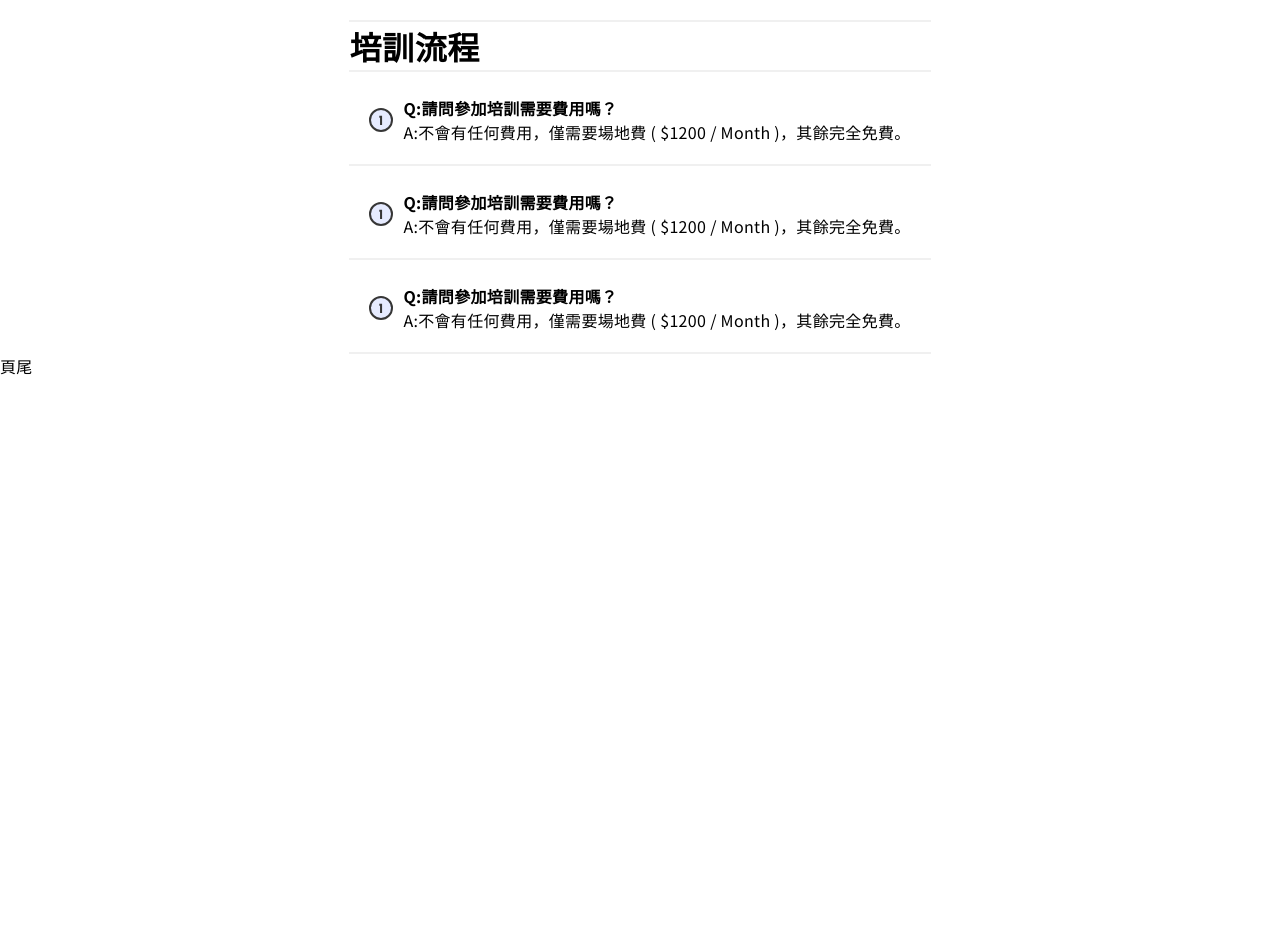
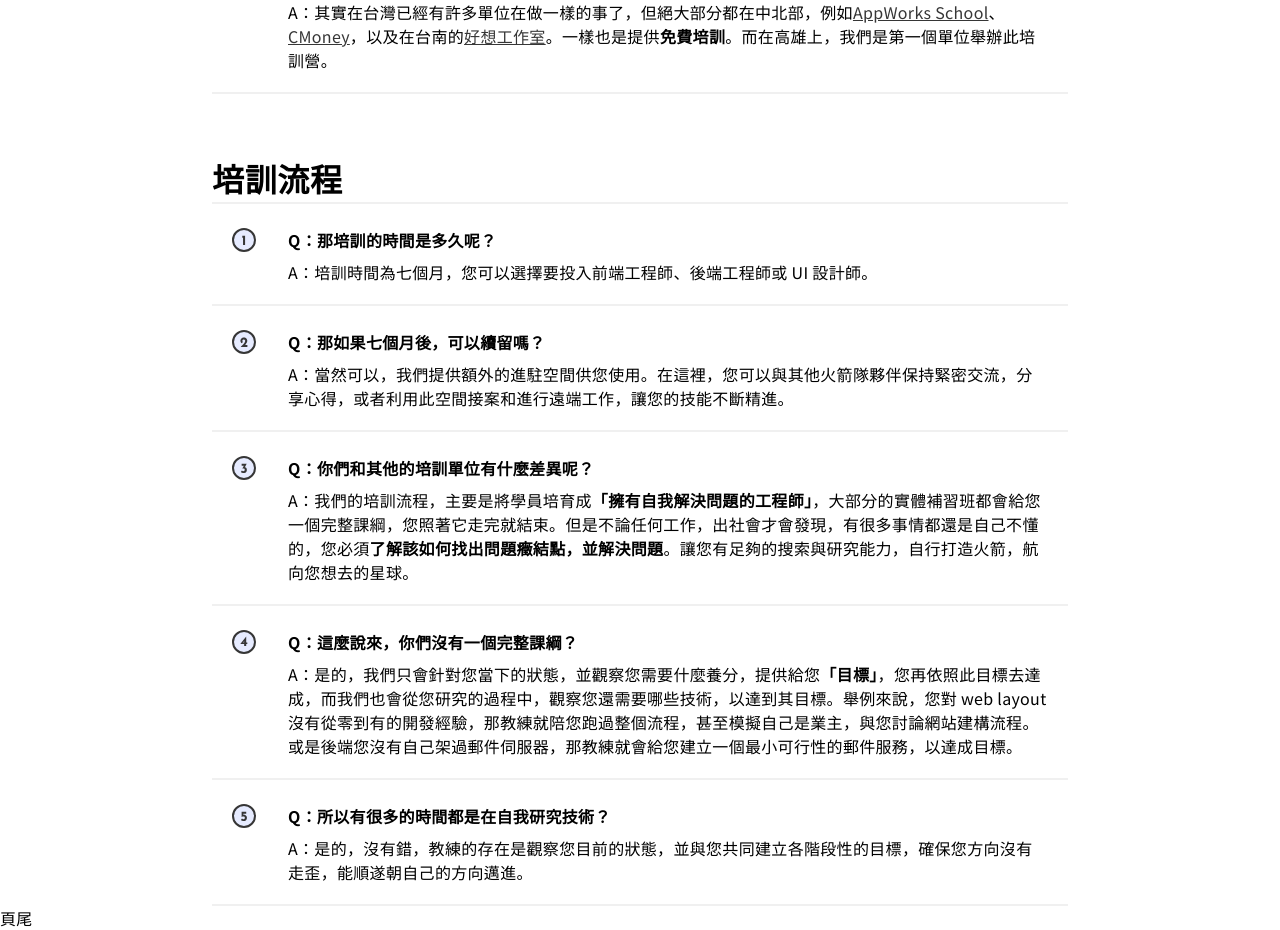
Before and after one commit to Danny-1211/ROCKET, a React (Vite) app: page / in a window 1280 px wide. Shown: the part 1726-2656 px from the top of the page. Before the commit the page ends 2104 px from the top, so only its background shows below. Built offline with nearby package versions, Linux system fonts and the light colour scheme.

Commit message:
feat: Questions component done

```diff
--- a/src/components/rocket/Questions.jsx
+++ b/src/components/rocket/Questions.jsx
@@ -6,41 +6,131 @@ import Q3 from "../../assets/imgs/icon/ic-no.3-lg.svg";
 import Q3_SM from "../../assets/imgs/icon/ic-no.3-sm.svg";
 import Q4 from "../../assets/imgs/icon/ic-no.4-lg.svg";
 import Q4_SM from "../../assets/imgs/icon/ic-no.4-sm.svg";
+import Q5 from "../../assets/imgs/icon/ic-no.5-lg.svg";
+import Q5_SM from "../../assets/imgs/icon/ic-no.5-sm.svg";
 
+// 對應 import 圖片檔名
+const questionIconsLg = [Q1, Q2, Q3, Q4, Q5];
+const questionIconsSm = [Q1_SM, Q2_SM, Q3_SM, Q4_SM, Q5_SM];
 
+// 重點提示標籤
+const BoldText = ({ children }) => <span className="font-bold">{children}</span>;
+// 外部連結標籤
+const ExternalLink = ({ href, children }) => (
+  <a href={href} target="_blank" rel="noreferrer" className="underline text-Neutral-700 hover:text-Neutral-400">
+    {children}
+  </a>
+);
 
-function Listitem() {
+// 培訓費用
+const trainingPayment = [
+  {
+    question: "Q：請問參加培訓需要費用嗎？",
+    answer:(
+      <span>A：不會有任何費用，僅需要場地費 ( $1,200 / Month )，其餘完全免費。</span>
+    )
+  },
+  {
+    question: "Q：你們不是直銷吧？",
+    answer:(
+      <span>A：不是，不會推銷任何東西。</span>
+    )
+  },
+  {
+    question: "Q：你們真的不是詐騙集團？台灣有其他單位做一樣的事了嗎？",
+    answer:(
+      <span>
+        A：其實在台灣已經有許多單位在做一樣的事了，但絕大部分都在中北部，例如<ExternalLink href="https://aiworks.tw/">AppWorks School</ExternalLink>、<ExternalLink href="https://www.programmer101.org/">CMoney</ExternalLink>，以及在台南的<ExternalLink href="https://www.facebook.com/GoodideasStudio/">好想工作室</ExternalLink>。一樣也是提供<BoldText>免費培訓</BoldText>。而在高雄上，我們是第一個單位舉辦此培訓營。
+      </span>
+    )
+  },
+];
+// 培訓流程
+const trainingProcess = [
+  {
+    question: "Q：那培訓的時間是多久呢？",
+    answer: (
+      <span>
+        A：培訓時間為七個月，您可以選擇要投入前端工程師、後端工程師或 UI 設計師。
+      </span>
+    )
+  },
+  {
+    question: "Q：那如果七個月後，可以續留嗎？",
+    answer:(
+      <span>
+        A：當然可以，我們提供額外的進駐空間供您使用。在這裡，您可以與其他火箭隊夥伴保持緊密交流，分享心得，或者利用此空間接案和進行遠端工作，讓您的技能不斷精進。
+      </span>
+    )
+  },
+  {
+    question: "Q：你們和其他的培訓單位有什麼差異呢？",
+    answer:(
+      <span>
+        A：我們的培訓流程，主要是將學員培育成<BoldText>「擁有自我解決問題的工程師」</BoldText>，大部分的實體補習班都會給您一個完整課綱，您照著它走完就結束。但是不論任何工作，出社會才會發現，有很多事情都還是自己不懂的，您必須<BoldText>了解該如何找出問題癥結點，並解決問題</BoldText>。讓您有足夠的搜索與研究能力，自行打造火箭，航向您想去的星球。
+      </span>
+    )
+  },
+  {
+    question: "Q：這麼說來，你們沒有一個完整課綱？",
+    answer:(
+      <span>
+        A：是的，我們只會針對您當下的狀態，並觀察您需要什麼養分，提供給您<BoldText>「目標」</BoldText>，您再依照此目標去達成，而我們也會從您研究的過程中，觀察您還需要哪些技術，以達到其目標。舉例來說，您對 web layout 沒有從零到有的開發經驗，那教練就陪您跑過整個流程，甚至模擬自己是業主，與您討論網站建構流程。或是後端您沒有自己架過郵件伺服器，那教練就會給您建立一個最小可行性的郵件服務，以達成目標。
+      </span>
+    )
+  },
+  {
+    question: "Q：所以有很多的時間都是在自我研究技術？",
+    answer:(
+      <span>
+        A：是的，沒有錯，教練的存在是觀察您目前的狀態，並與您共同建立各階段性的目標，確保您方向沒有走歪，能順遂朝自己的方向邁進。
+      </span>
+    )
+  },
+];
+
+// 問題列表項目
+function Listitem({ content }) {
+  return content.map((item, index) => {
+    return (
+      <div
+        className={` w-full max-w-83 flex gap-4  items-start justify-start  py-5  border-b-2 border-Neutral-200 md:max-w-2xl lg:max-w-214 lg:p-5 lg:gap-8 `}
+        key={index}
+      >
+        <div className="list-number hidden lg:flex lg:items-start lg:justify-start">
+          <img className="object-cover max-w-6 h-6" src={questionIconsLg[index]} alt={`number${index + 1}`} />
+        </div>
+        <div className="list-number lg:hidden flex items-center justify-center">
+          <img  className="object-cover max-w-5 h-5" src={questionIconsSm[index]}  alt={`number${index + 1}`} />
+        </div>
+        <div className="list-desc w-full flex flex-col items-start justify-start gap-2">
+          <p className="font-bold">{item.question}</p>
+          {item.answer}
+        </div>
+      </div>
+    );
+  });
+}
+
+// 問題列表
+function QuestionsList({ title }) {
   return (
-    <div className={`flex gap-2.5 items-center justify-start p-5 border-b-2 border-Neutral-200`}>
-      <div className="list-number hidden lg:flex lg:items-center lg:justify-centerx">
-        <img src={Q1} alt="number1" />
-      </div>
-      <div className="list-number lg:hidden flex items-center justify-centerx">
-        <img src={Q1_SM} alt="number1" />
-      </div>
-      <div className="list-desc flex flex-col items-start justify-start">
-        <p className="font-bold">Q:請問參加培訓需要費用嗎？</p>
-        <p className="">A:不會有任何費用，僅需要場地費 ( $1200 / Month )，其餘完全免費。</p>
-      </div>
+    <div className=" flex flex-col gap-1 justify-start items-start">
+      <p className="h3  w-full border-b-2 border-Neutral-200">{title}</p>
+      {title == "培訓費用" ? (
+        <Listitem content={trainingPayment} />
+      ) : (
+        <Listitem content={trainingProcess} />
+      )}
     </div>
   );
 }
 
-function QuestionsList({ title }) {
-  return (
-    <div className=" flex flex-col gap-1 justify-start items-start">
-      <p className="h3  w-full border-b-2 border-Neutral-200">{title}</p>
-      <Listitem />
-      <Listitem />
-      <Listitem />
-    </div>
-  );
-}
-
+// 整個問題區塊
 function Questions() {
   return (
     <section className="w-full bg-Neutral-white flex items-center justify-center">
-      <div className="list bg-Neutral-white">
+      <div className="list w-full max-w-83 bg-Neutral-white flex flex-col items-center justify-center gap-12 md:max-w-2xl lg:max-w-214 lg:gap-15 ">
         <QuestionsList title="培訓費用" />
         <QuestionsList title="培訓流程" />
       </div>
```
